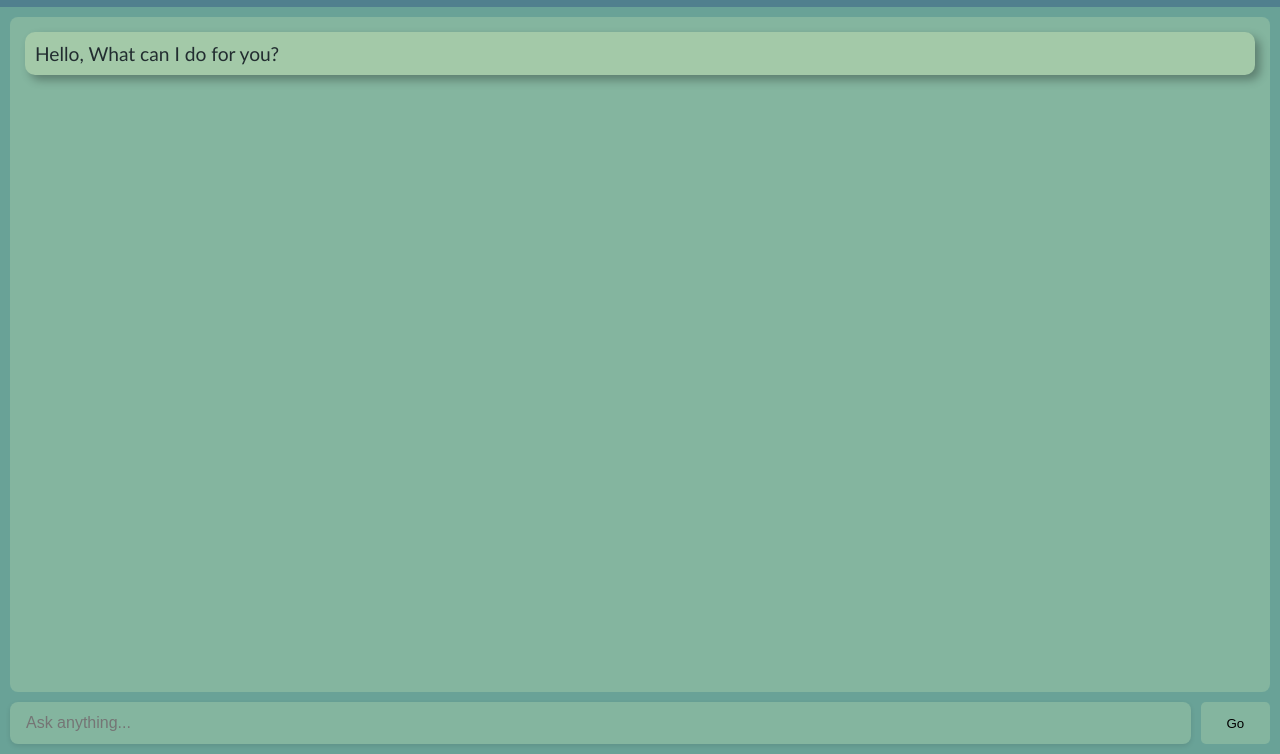
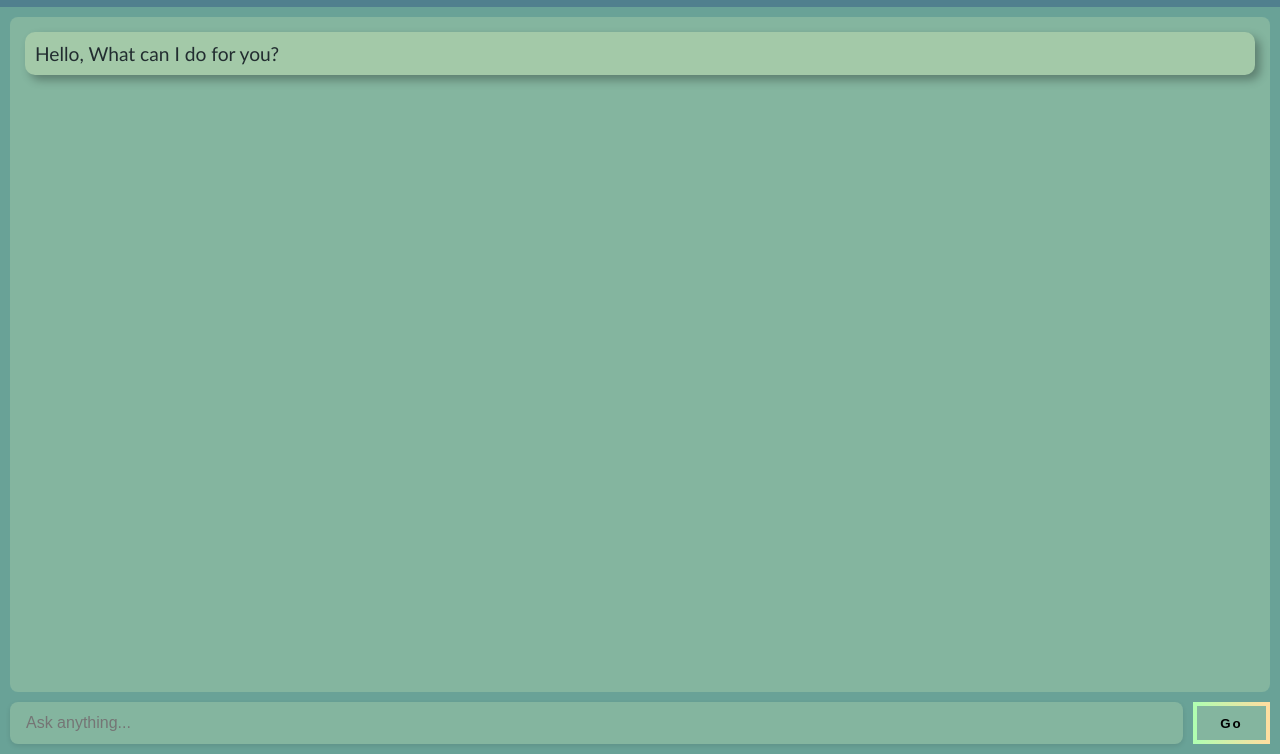
Before and after one commit to prathamtagad/Vorthink, a plain HTML site: page index.html in a window 1280 px wide. Shown: the part 46-800 px from the top of the page. Drawn offline with Linux system fonts and the light colour scheme.

Commit message:
added some animations and added animated button

```diff
--- a/style.css
+++ b/style.css
@@ -66,10 +66,23 @@ h2 {
 .submit-btn {
     flex: 1;
     margin-left: 10px;
-    border: none;
+    font-weight: bold;
+    letter-spacing: 2px;
     background-color: var(--Third-layer);
-    border-radius: 5px;
     cursor: pointer;
+    transition: 0.7s ease;
+    border: 4px solid;
+    border-image: linear-gradient(to right, rgb(177, 254, 177), rgb(255, 222, 160)) 1;
+}
+
+.submit-btn:hover{
+    background-color: #84b59f2d;
+    border: 4px solid;
+    border-image: linear-gradient(to right, rgb(255, 222, 160), rgb(177, 254, 177)) 1;
+}
+
+.submit-btn:active{
+    transform: scale(0.85);
 }
 
 @media (max-width: 600px) {
@@ -91,6 +104,7 @@ h2 {
 }
 
 .chat-area {
+    display: flex;
     font-family: 'Trebuchet MS', 'Lucida Sans Unicode', 'Lucida Grande', 'Lucida Sans', Arial, sans-serif;
     flex: 1;
     overflow: scroll;
```
